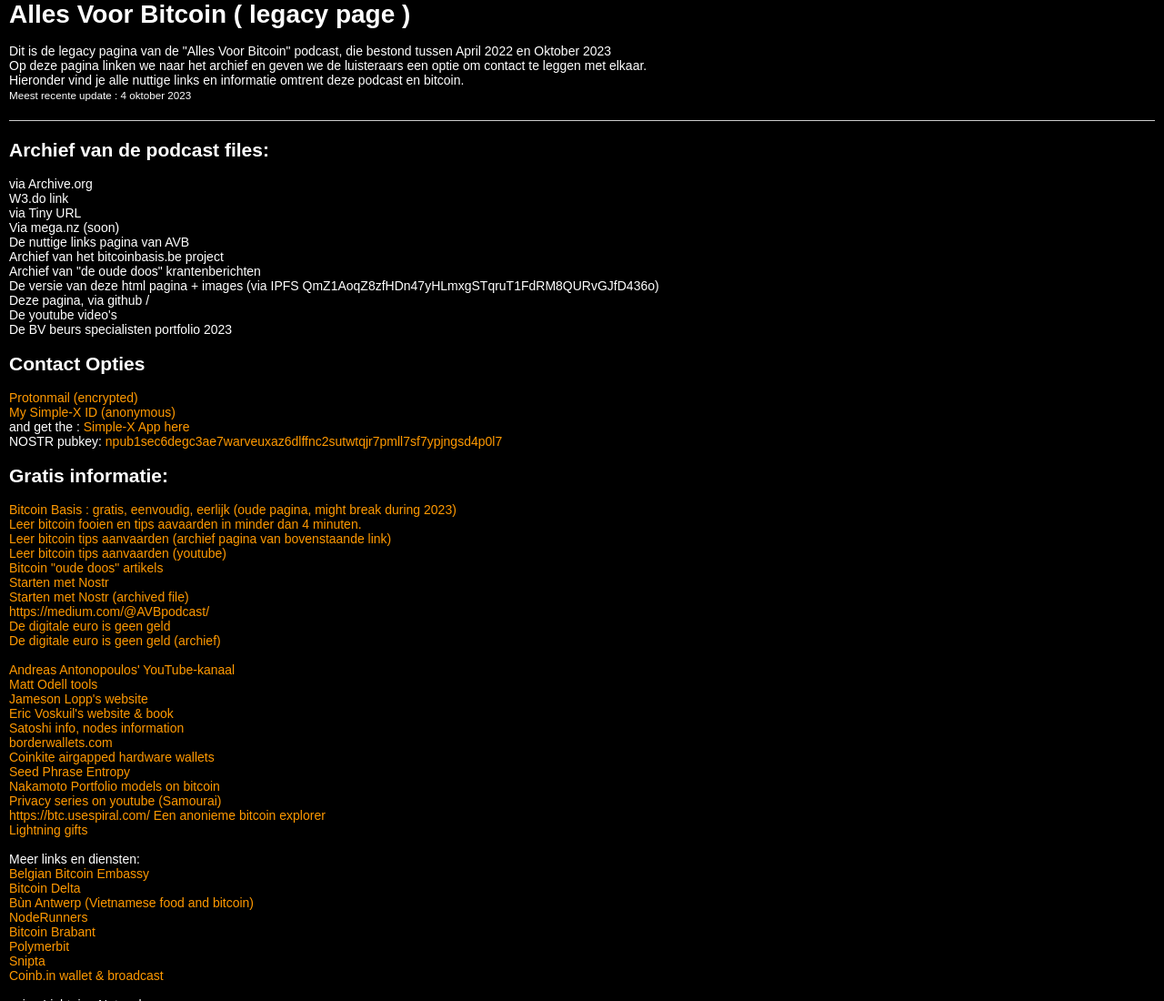
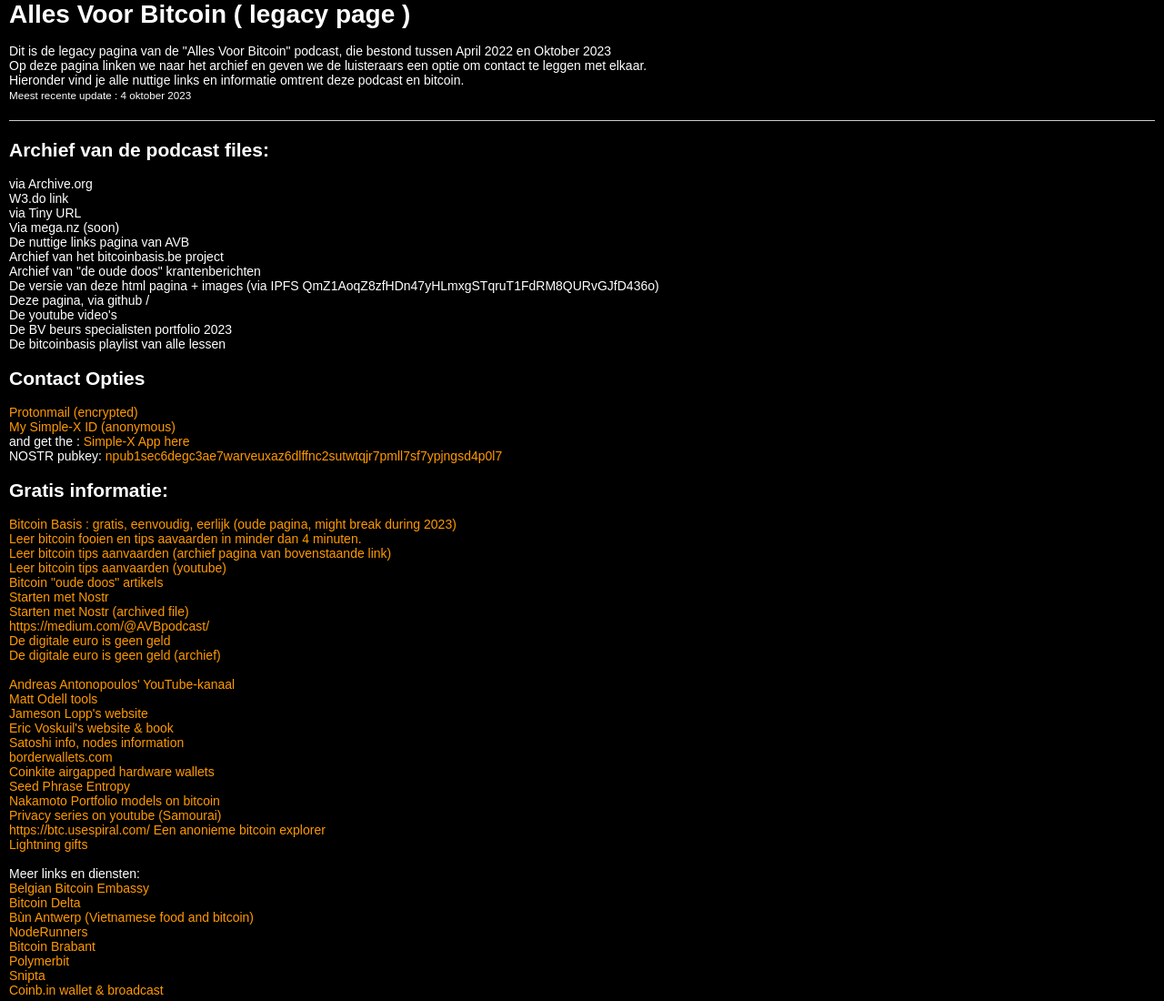
Before and after one commit to avbpodcast/contact, a plain HTML site: page index.html in a window 1280 px wide. Shown: the top 1100 px of the page at 91% size. Drawn offline with Linux system fonts and the light colour scheme.

Commit message:
Update index.html

```diff
--- a/index.html
+++ b/index.html
@@ -100,6 +100,7 @@ body {
             <li><a href="https://avbpodcast.github.io/contact">Deze pagina, via github </a> /</li>
             <li><a href="https://www.youtube.com/@allesvoorbitcoin/videos">De youtube video's</a></li>
             <li><a href="https://w3.do/sMMGg-41">De BV beurs specialisten portfolio 2023</a>
+                        <li><a href="https://www.youtube.com/playlist?list=PLGGNjbsSGnTYpK_bTWpsvU8JgnZoPZNCe">De bitcoinbasis playlist van alle lessen</a> </li>
         </ul>
     </div>
     <div class="section">
```
